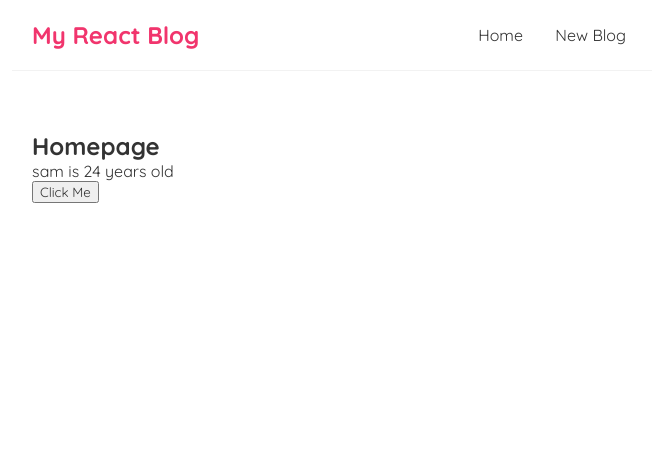
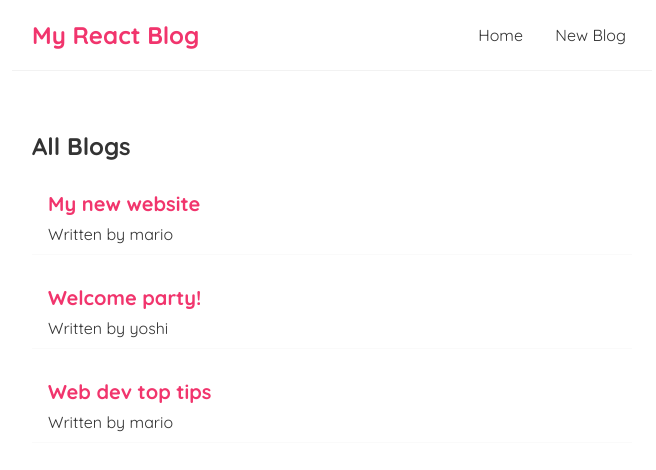
Before and after one commit to 2sammy/React_tutorial, a React (Create React App) app in the folder dojo-blog/: page /create in a window 1280 px wide. Shown: the top 470 px of the page, without its empty margins (308-964 px from the left). Built offline with nearby package versions, Linux system fonts and the light colour scheme.

Commit message:
using props

```diff
--- /dev/null
+++ b/dojo-blog/src/BlogList.js
@@ -0,0 +1,18 @@
+const BlogList = ({blogs,title}) => {
+   // const blogs =props.blogs;
+   // const title = props.title;
+    return (
+        <div className="blog-list">
+            <h2> { title}</h2>
+           {blogs.map(blog => (
+        <div className="blog-preview" key={blog.id} >
+          <h2>{ blog.title }</h2>
+          <p>Written by { blog.author }</p>
+        </div>
+      ))}
+
+        </div>
+     );
+}
+
+export default BlogList;
--- a/dojo-blog/src/Home.js
+++ b/dojo-blog/src/Home.js
@@ -1,25 +1,25 @@
 import {useState} from "react";
+import BlogList from "./BlogList";
 
 const Home = () => {
 
-    const [name, setName] = useState('sam');
-    const [age, setAge] = useState(24);
-
-    const handleClick = () => {
-        setName ('manaoh');
+    const [blogs, setBlogs] = useState([
+        { title: 'My new website', body: 'lorem ipsum...', author: 'mario', id: 1 },
+        { title: 'Welcome party!', body: 'lorem ipsum...', author: 'yoshi', id: 2 },
+        { title: 'Web dev top tips', body: 'lorem ipsum...', author: 'mario', id: 3 }
+      ])
 
 
-    }
+  return (
+    <div className="home">
+      <BlogList  blogs= {blogs} title = "All Blogs"/>
+    </div>
+  );
+}
 
-    return (
-        <div className ="home">
-            <h2> Homepage</h2>
-            <p> {name} is { age} years old</p>
-            <button onClick = {handleClick}>Click Me</button>
 
-        </div>
-     );
-    }
+
+
 
 
 export default Home;
--- a/dojo-blog/src/index.css
+++ b/dojo-blog/src/index.css
@@ -33,3 +33,19 @@
   margin: 40px auto;
   padding: 20px;
 }
+
+
+/* blog previews / list */
+.blog-preview {
+  padding: 10px 16px;
+  margin: 20px 0;
+  border-bottom: 1px solid #fafafa;
+}
+.blog-preview:hover {
+  box-shadow: 1px 3px 5px rgba(0,0,0,0.1);
+}
+.blog-preview h2 {
+  font-size: 20px;
+  color: #f1356d;
+  margin-bottom: 8px;
+}
```
